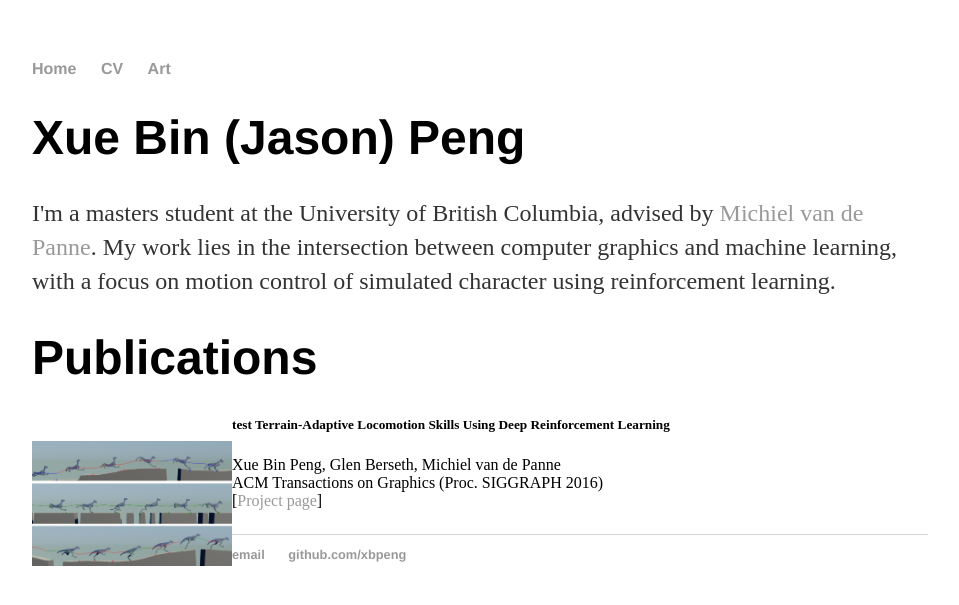
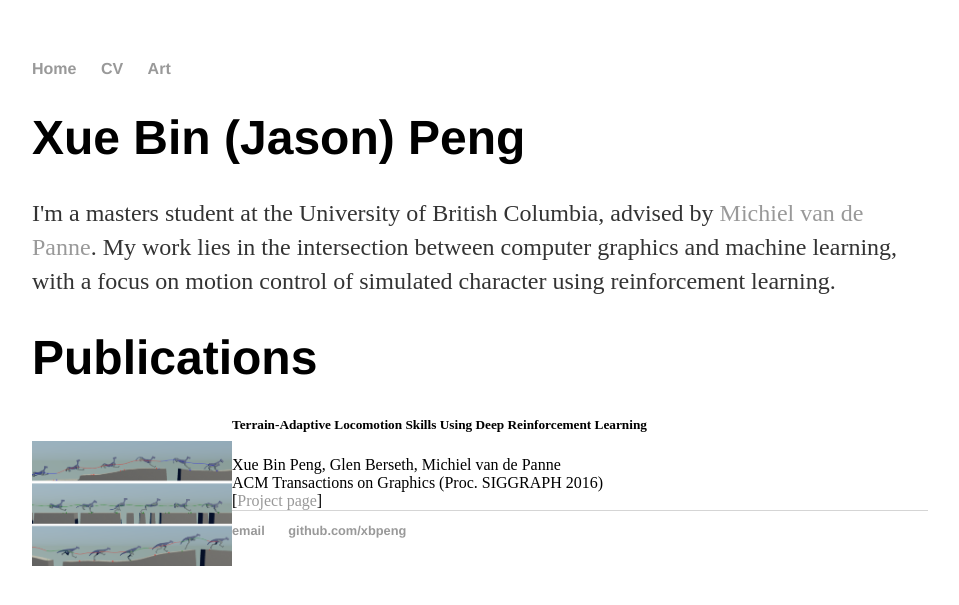
Before and after one commit to xbpeng/xbpeng.github.io, a Jekyll site: the page built from index.html, in a window 1280 px wide. Shown: the top 605 px of the page, without its empty margins (160-1119 px from the left). Built offline with Jekyll 4.4.1, drawn with Linux system fonts in a browser that asks for light colours.

Commit message:
Update index.html
tweaks

```diff
--- a/index.html
+++ b/index.html
@@ -11,12 +11,12 @@ title: Xue Bin (Jason) Peng
 	<div class="row add-bottom">
 		<div class="three columns">
 			<p style="float: left;"><a href="https://www.cs.ubc.ca/~van/papers/2016-TOG-deepRL/index.html"><img src="images/papers/2016-TOG-deepRL.png"  width="200" height="inherit" alt="" /></a></p>
-    			<p <div class="nine columns">
-			    <h5> test Terrain-Adaptive Locomotion Skills Using Deep Reinforcement Learning </h5>
+    			<div class="nine columns">
+			    <h5> Terrain-Adaptive Locomotion Skills Using Deep Reinforcement Learning </h5>
 			    Xue Bin Peng, Glen Berseth, Michiel van de Panne <br>
 			    ACM Transactions on Graphics (Proc. SIGGRAPH 2016)  <br>
 			    [<a href="https://www.cs.ubc.ca/~van/papers/2016-TOG-deepRL/index.html">Project page</a>]
-			</div></p>
+			</div>
 		</div>
       	</div>
 
```
